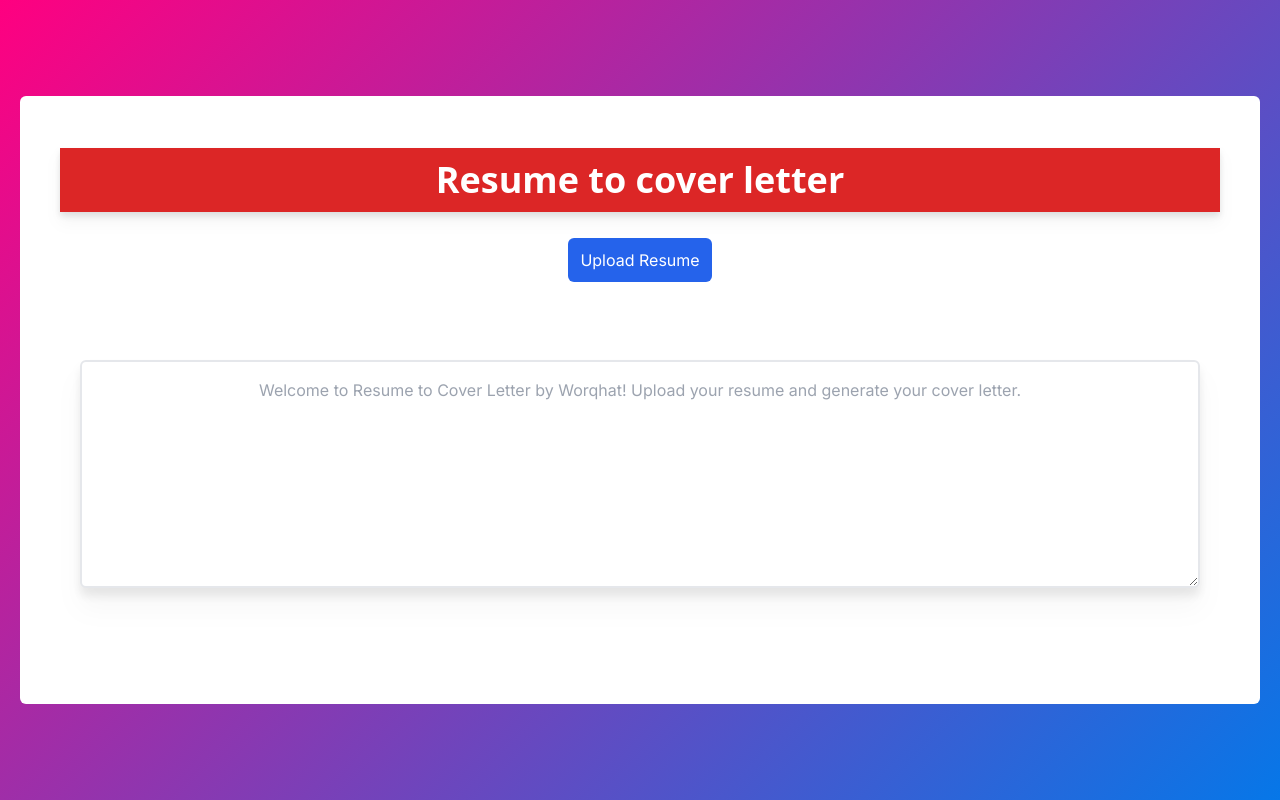
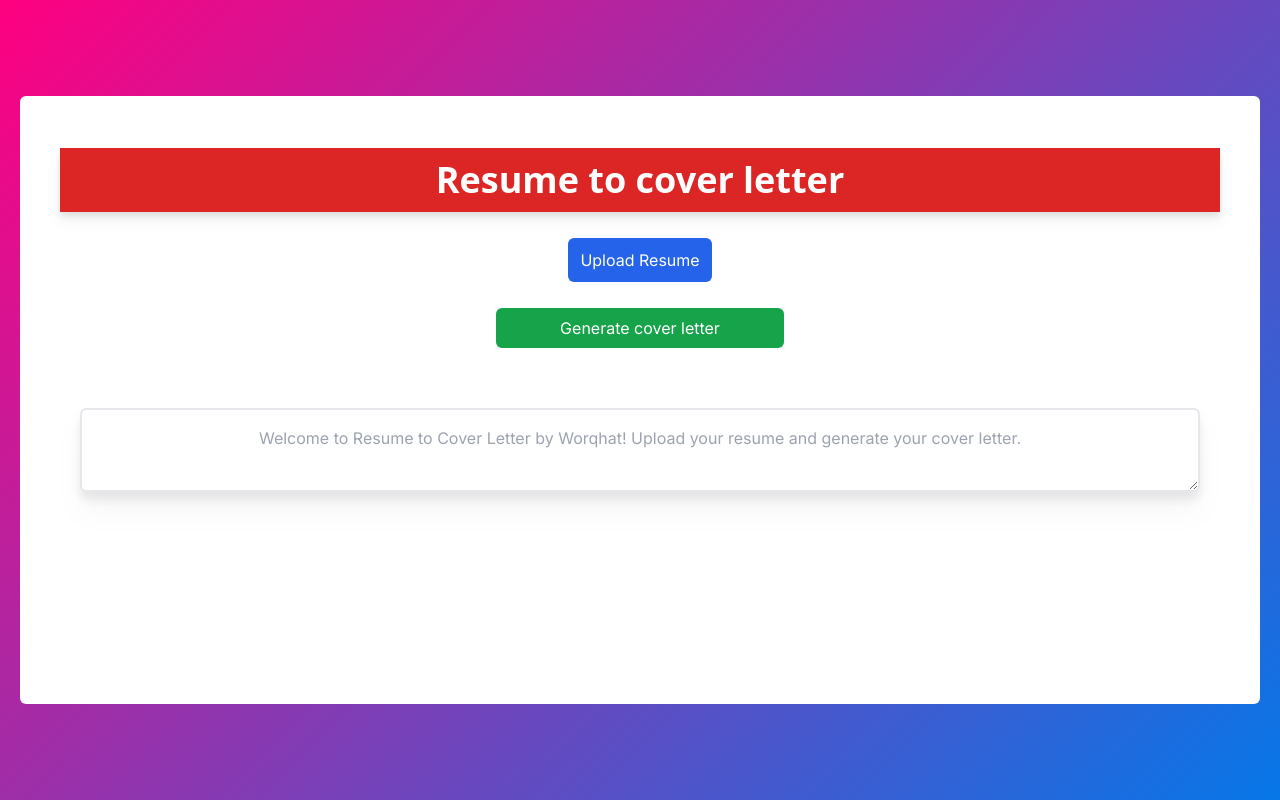
Before and after one commit to WorqHat/Resume-To-Cover-Letter-project, a Next.js app: page / in a window 1280 px wide. Built offline with nearby package versions, Linux system fonts and the light colour scheme.

Commit message:
error resolved

```diff
--- a/app/page.tsx
+++ b/app/page.tsx
@@ -1,4 +1,3 @@
-"use client"
 import React, { useState } from 'react';
 
 export default function Home() {
@@ -7,7 +6,7 @@ export default function Home() {
   const [uploadedFileName, setUploadedFileName] = useState('');
   const [extractedContent, setExtractedContent] = useState('');
 
-  const handleFileUpload = async (event) => {
+  const handleFileUpload = async (event: React.ChangeEvent<HTMLInputElement>) => {
     const file = event.target.files?.[0];
     if (file) {
       setUploadedFileName(file.name);
@@ -113,27 +112,21 @@ export default function Home() {
                 {uploadedFileName && <p>Uploaded File: {uploadedFileName}</p>}
               </div>
             </div>
-            {extractedContent && (
-              <div>
+          </div>
           <button
             type="button"
             id="generate-button"
             className="btn bg-green-600 text-white px-4 py-2 m-1 w-72 mx-auto cursor-pointer rounded-md"
-                  disabled={!uploadedFileName || isLoading}
+            disabled={!uploadedFileName || isLoading || !extractedContent}
             onClick={generateCoverLetter}
           >
             {isLoading ? 'Generating...' : 'Generate cover letter'}
           </button>
         </div>
-            )}
-          </div>
-        </div>
         <div className="cv bg-white h-64 rounded-md text-white p-5">
           <textarea
             className="border-2 text-black rounded-md w-full p-4 text-center drop-shadow-xl"
             id=""
-            cols="30"
-            rows="8"
             placeholder="Welcome to Resume to Cover Letter by Worqhat! Upload your resume and generate your cover letter."
             value={coverLetter}
             readOnly
--- a/package.json
+++ b/package.json
@@ -14,6 +14,8 @@
     "typescript": "5.1.6"
   },
   "devDependencies": {
+    "@types/node": "20.4.5",
+    "@types/react": "18.2.18",
     "autoprefixer": "^10.4.14",
     "tailwindcss": "^3.3.2"
   },
```
Also changed, not shown: 1 other file (tests, documents, lock files or other folders). Lines whose indentation alone changed are shown as unchanged.
